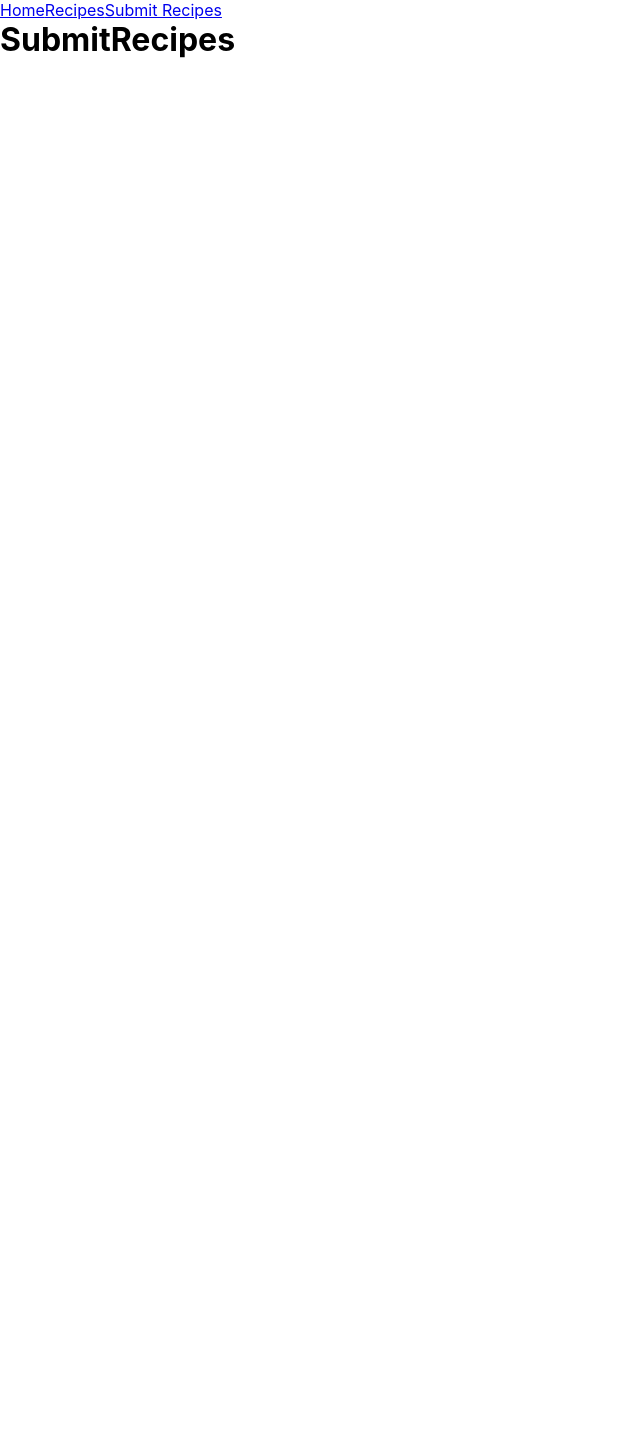
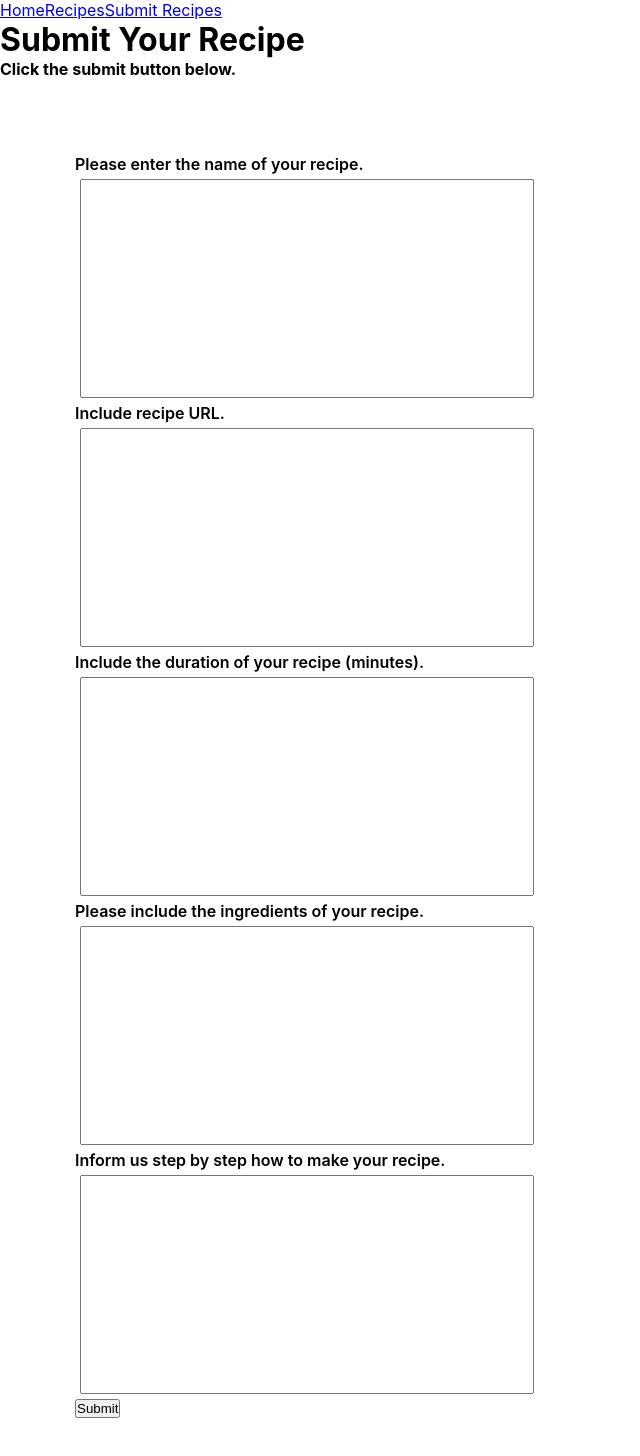
Before and after one commit to samkphillips/CakeHub, a React (Create React App) app in the folder client/: page /submitrecipes in a window 1280 px wide. Shown: the top 1456 px of the page, without its empty margins (0-640 px from the left). Before the commit the page ends 800 px from the top, so only its background shows below. Built offline with nearby package versions, Linux system fonts and the light colour scheme.

Commit message:
commenceSubmit textfields

```diff
--- a/client/src/pages/SubmitRecipes.js
+++ b/client/src/pages/SubmitRecipes.js
@@ -1,9 +1,27 @@
 import React from 'react'
 
-const SubmitRecipes = () => {
+function SubmitRecipes() {
+  const handleSubmit = (e) => {
+    e.preventDefault()
+    alert(`Thank you for your submission`)
+  }
   return (
     <div>
-      <h1>SubmitRecipes</h1>
+      <h1>Submit Your Recipe</h1>
+      <h4>Click the submit button below.</h4>
+      <form id="usrform" className="form-container" onSubmit={handleSubmit}>
+        <p>Please enter the name of your recipe.</p>
+        <input name="title" type="" />
+        <p>Include recipe URL.</p>
+        <input name="image" />
+        <p>Include the duration of your recipe (minutes).</p>
+        <input name="duration" />
+        <p>Please include the ingredients of your recipe.</p>
+        <input name="description" />
+        <p>Inform us step by step how to make your recipe.</p>
+        <input name="steps" />
+        <button type="submit">Submit</button>
+      </form>
     </div>
   )
 }
--- a/client/src/styles/App.css
+++ b/client/src/styles/App.css
@@ -2,3 +2,20 @@
   margin: 0;
   padding: 0;
 }
+
+.form-container {
+  padding: 50px;
+  margin: 25px;
+}
+
+input {
+  width: 450px;
+  padding: 0 0 200px 0;
+  margin: 5px;
+}
+button {
+  display: flex;
+}
+p{
+  font-weight: 600;
+}
```
